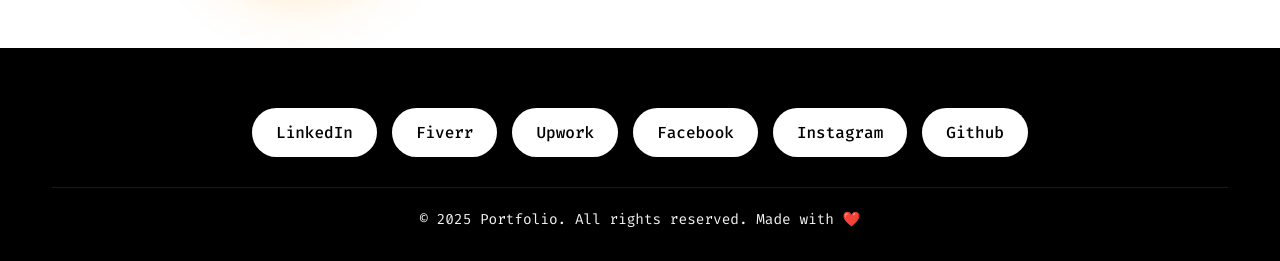
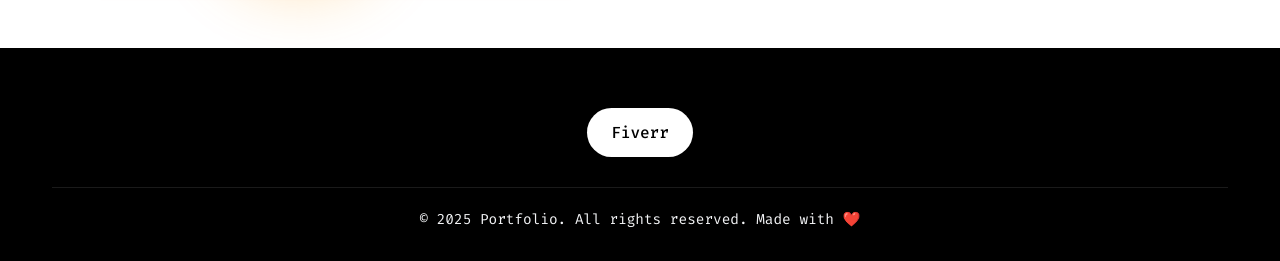
Before and after one commit to khalidrumon/websites, a plain HTML site: page index.html in a window 1280 px wide. Shown: the part 2844-3105 px from the top of the page. Drawn offline with Linux system fonts and the light colour scheme.

Commit message:
Update index.html

```diff
--- a/index.html
+++ b/index.html
@@ -600,12 +600,8 @@
     <footer>
         <div class="container">
             <div class="social-links">
-                <a href="" class="social-link">LinkedIn</a>
-                <a href="" class="social-link">Fiverr</a>
-                <a href="" class="social-link">Upwork</a>
-                <a href="" class="social-link">Facebook</a>
-                <a href="" class="social-link">Instagram</a>
-                <a href="" class="social-link">Github</a>
+
+                <a href="https://www.fiverr.com/khalidrumon/" class="social-link">Fiverr</a>
             </div>
             <div class="copyright">
                 &copy; 2025 Portfolio. All rights reserved. Made with ❤️
```
